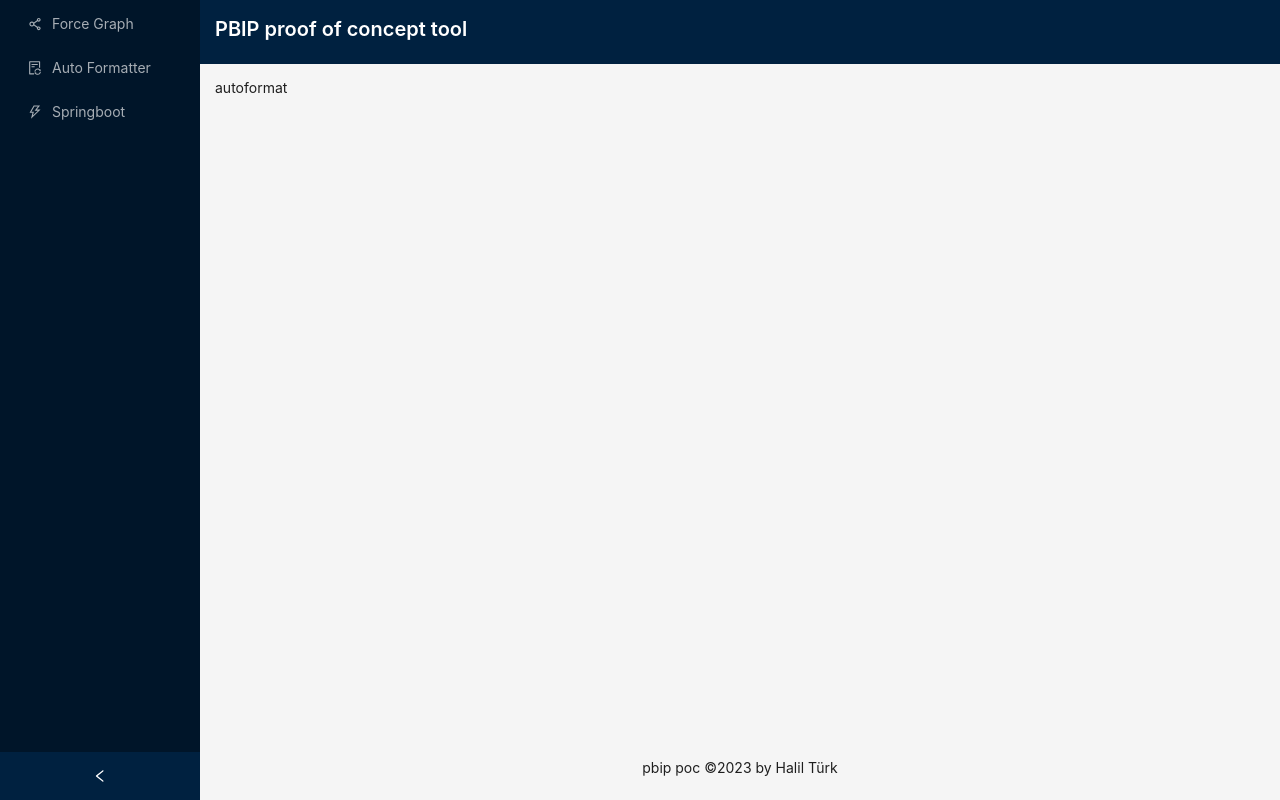
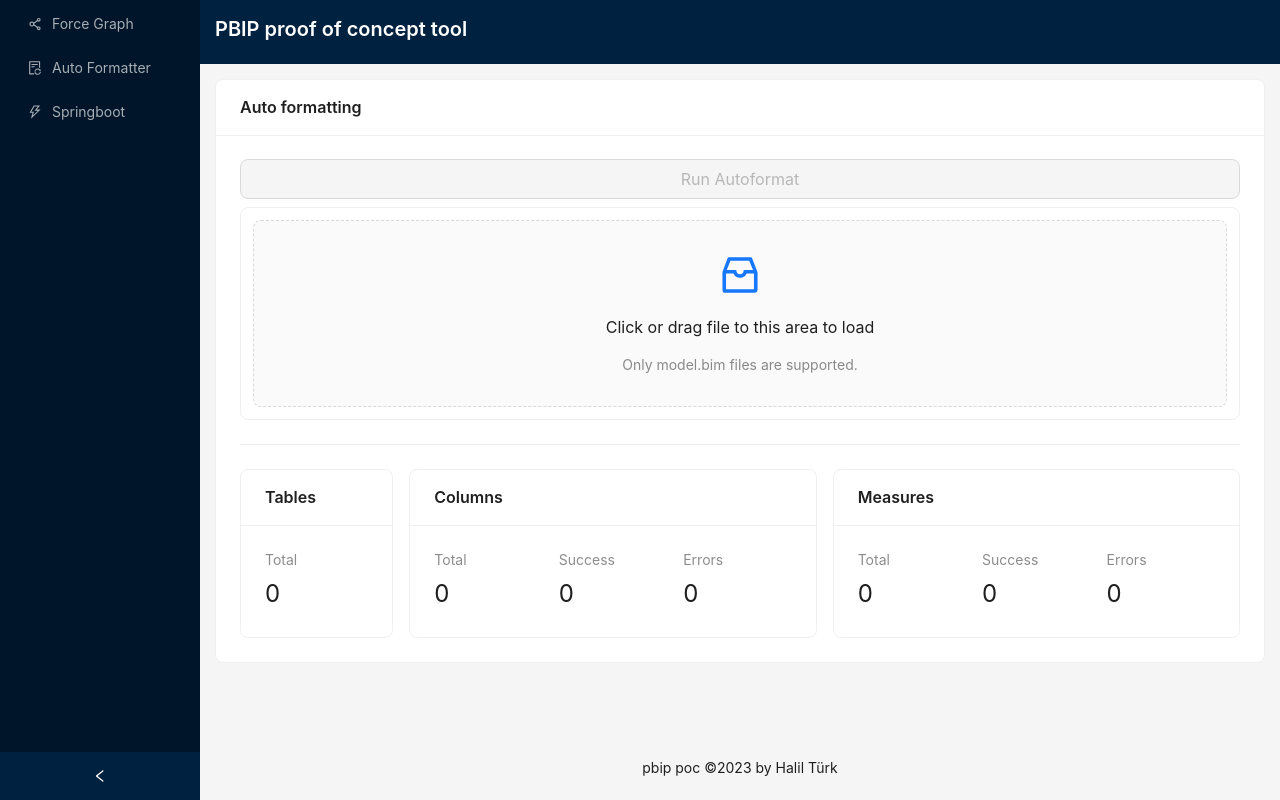
Before and after one commit to chimeralevia/pbip_tool, a React (Vite) app: page /#/autoformat in a window 1280 px wide. Built offline with nearby package versions, Linux system fonts and the light colour scheme.

Commit message:
added auto format

```diff
--- a/package.json
+++ b/package.json
@@ -17,6 +17,7 @@
     "aframe": "^1.4.2",
     "antd": "^5.10.3",
     "ar.js": "^2.2.2",
+    "axios": "^1.6.0",
     "localforage": "^1.10.0",
     "match-sorter": "^6.3.1",
     "react": "^18.2.0",
--- a/src/App.jsx
+++ b/src/App.jsx
@@ -28,6 +28,11 @@ function App() {
             <li>
               <Link href="#/forcegraph">Force Graph</Link>
             </li>
+          </ul>
+        </Paragraph>
+        <Title level={2}>Modules in development</Title>
+        <Paragraph>
+          <ul>
             <li>
               <Link href="#/autoformat">Auto Formatter</Link>
             </li>
--- a/src/MainLayout.jsx
+++ b/src/MainLayout.jsx
@@ -8,6 +8,7 @@ import { Layout, Menu, theme } from "antd";
 import MainRouter from "./MainRouter";
 import Link from "antd/es/typography/Link";
 import Title from "antd/es/typography/Title";
+import LoadModelButton from "./components/LoadModelButton";
 const { Header, Content, Footer, Sider } = Layout;
 
 function getItem(label, key, icon, disabled, children) {
@@ -24,7 +25,7 @@ function getItem(label, key, icon, disabled, children) {
 }
 const items = [
   getItem("Force Graph", "#/forcegraph", <ShareAltOutlined />, false),
-  getItem("Auto Formatter", "#/autoformat", <FileSyncOutlined />, true),
+  getItem("Auto Formatter", "#/autoformat", <FileSyncOutlined />, false),
   getItem("Springboot", "#/springboot", <ThunderboltOutlined />, true),
 ];
 
@@ -58,7 +59,9 @@ const MainLayout = () => {
             background: "#002140",
           }}
         >
-          <Title level={4} style={{margin:0,padding:15, color:"white"}}>PBIP proof of concept tool</Title>
+          <Title level={4} style={{ margin: 0, padding: 15, color: "white" }}>
+            PBIP proof of concept tool
+          </Title>
         </Header>
         <Content
           style={{
--- a/src/MainRouter.jsx
+++ b/src/MainRouter.jsx
@@ -2,11 +2,12 @@ import React from "react";
 import { createHashRouter, RouterProvider } from "react-router-dom";
 import NetworkGraphView from "./views/NetworkGraphView.jsx";
 import App from "./App.jsx";
+import AutoFormatter from "./views/AutoFormatter.jsx";
 
 const router = createHashRouter([
   {
     path: "/",
-    element: <App/>,
+    element: <App />,
   },
   {
     path: "/forcegraph",
@@ -14,7 +15,7 @@ const router = createHashRouter([
   },
   {
     path: "/autoformat",
-    element: <>autoformat</>,
+    element: <AutoFormatter />,
   },
   {
     path: "/springboot",
@@ -23,6 +24,5 @@ const router = createHashRouter([
 ]);
 
 export default function MainRouter() {
-
   return <RouterProvider router={router} />;
 }
--- a/src/components/GlobalStore.js
+++ b/src/components/GlobalStore.js
@@ -17,7 +17,7 @@ const transform_data = (model) => {
 
     const columns = table?.columns || [];
     const t_columns = columns.map((col) => {
-      const c_col = col;
+      const c_col = structuredClone(col);
       c_col.parent_table = t_obj;
       c_col.entity_type = "COLUMN";
       c_col.uuid = `${t_obj.uuid}[C]${col.name}`;
@@ -27,7 +27,7 @@ const transform_data = (model) => {
 
     const measures = table?.measures || [];
     const t_measures = measures.map((measure) => {
-      const c_mes = measure;
+      const c_mes = structuredClone(measure);
       c_mes.parent_table = t_obj;
       c_mes.entity_type = "MEASURE";
       c_mes.uuid = `${t_obj.uuid}[M]${measure.name}`;
--- a/src/components/LoadModelButton.jsx
+++ b/src/components/LoadModelButton.jsx
@@ -39,7 +39,7 @@ export default function LoadModelButton({tourRef}) {
   };
 
   return (
-    <Card  bordered={false} size="small" ref={tourRef}>
+    <Card  size="small" ref={tourRef}>
       <Dragger {...props}>
         <p className="ant-upload-drag-icon">
           <InboxOutlined />
--- a/src/views/AutoFormatter.jsx
+++ b/src/views/AutoFormatter.jsx
@@ -1,7 +1,221 @@
-import React from 'react'
+import React, { useEffect, useState } from "react";
+import { useModelStore } from "../components/GlobalStore";
+import {
+  Row,
+  Col,
+  Card,
+  Button,
+  Space,
+  Progress,
+  Statistic,
+  Spin,
+  Table,
+  Divider,
+  Alert,
+} from "antd";
+import LoadModelButton from "../components/LoadModelButton";
+import axios from "axios";
 
 export default function AutoFormatter() {
+  const model_obj = useModelStore((state) => state.modelObj);
+
+  const [statusObj, setStatusObj] = useState({
+    table: { total: 0 },
+    column: { total: 0, errors: 0, success: 0 },
+    measure: { total: 0, errors: 0, success: 0 },
+  });
+  const [isRunning, setIsRunning] = useState(false);
+
+  function requestFormattedDax(measure, measureName) {
+    const requestObj = {
+      dax: `${measureName}=${measure}`,
+      listSeperator: ",",
+      decimalSeperator: ".",
+    };
+
+    return axios.post(
+      "https://daxformatter.azurewebsites.net/api/DaxTokenFormat/",
+      requestObj
+    );
+  }
+
+  function download(filename, text) {
+    var element = document.createElement("a");
+    element.setAttribute(
+      "href",
+      "data:text/plain;charset=utf-8," + encodeURIComponent(text)
+    );
+    element.setAttribute("download", filename);
+
+    element.style.display = "none";
+    document.body.appendChild(element);
+
+    element.click();
+
+    document.body.removeChild(element);
+  }
+
+  const joinFormattedString = (formattedArray) => {
+    var fullString = "\n";
+    for (let rowIndx = 0; rowIndx < formattedArray.length; rowIndx++) {
+      const row = formattedArray[rowIndx];
+      if (rowIndx == 0) continue;
+
+      for (let elIndx = 0; elIndx < row.length; elIndx++) {
+        const element = row[elIndx];
+        fullString += element.string;
+      }
+
+      fullString += "\n";
+    }
+
+    return fullString;
+  };
+
+  const formatModel = async () => {
+    const modelCopy = structuredClone(model_obj);
+    console.log(model_obj);
+    setIsRunning(true);
+
+    const counts = {
+      table: { total: modelCopy?.model?.tables.length },
+      column: { total: 0, errors: 0, success: 0 },
+      measure: { total: 0, errors: 0, success: 0 },
+    };
+
+    for (let tIndx = 0; tIndx < modelCopy?.model?.tables.length; tIndx++) {
+      const table = modelCopy?.model?.tables[tIndx];
+
+      for (let columIndx = 0; columIndx < table?.columns.length; columIndx++) {
+        const column = table?.columns[columIndx];
+        counts.column.total += 1;
+
+        if (column.expression) {
+          const resp = await requestFormattedDax(
+            column.expression,
+            column.name
+          );
+
+          if (resp.data?.errors.length > 0) {
+            counts.column.errors += 1;
+          } else {
+            const formattedString = joinFormattedString(resp.data.formatted);
+            modelCopy.model.tables[tIndx].columns[columIndx].expression =
+              formattedString;
+            counts.column.success += 1;
+          }
+        }
+      }
+      if (table?.measures) {
+        for (let measIndx = 0; measIndx < table?.measures.length; measIndx++) {
+          const measure = table?.measures[measIndx];
+          counts.measure.total += 1;
+
+          if (measure.expression) {
+            const resp = await requestFormattedDax(
+              measure.expression,
+              measure.name
+            );
+
+            if (resp.data?.errors.length > 0) {
+              counts.measure.errors += 1;
+            } else {
+              const formattedString = joinFormattedString(resp.data.formatted);
+              modelCopy.model.tables[tIndx].measures[measIndx].expression =
+                formattedString;
+              counts.measure.success += 1;
+            }
+          }
+        }
+      }
+    }
+    setIsRunning(false);
+    setStatusObj(counts);
+    download("model.bim", JSON.stringify(modelCopy));
+  };
+
   return (
-    <div>AutoFormatter</div>
-  )
+    <Card title="Auto formatting">
+      {isRunning ? (
+        <Spin tip="Loading...">
+          <Alert
+            message=""
+            description=""
+            type="info"
+            style={{ minHeight: 150 }}
+          />
+        </Spin>
+      ) : (
+        <>
+          <Row gutter={[16, 8]}>
+            <Col span={24}>
+              <Button
+                size="large"
+                block={true}
+                type="primary"
+                onClick={formatModel}
+                disabled={model_obj?.model == undefined}
+              >
+                Run Autoformat
+              </Button>
+            </Col>
+            <Col span={24}>
+              <LoadModelButton />
+            </Col>
+          </Row>
+          <Divider />
+          <Row gutter={[16, 8]}>
+            <Col span={4}>
+              <Card title="Tables">
+                <Row gutter={[16, 8]}>
+                  <Col span={24}>
+                    <Statistic title="Total" value={statusObj.table.total} />
+                  </Col>
+                </Row>
+              </Card>
+            </Col>
+            <Col span={10}>
+              <Card title="Columns">
+                <Row gutter={[16, 8]}>
+                  <Col span={8}>
+                    <Statistic title="Total" value={statusObj.column.total} />
+                  </Col>
+                  <Col span={8}>
+                    <Statistic
+                      title="Success"
+                      value={statusObj.column.success}
+                    />
+                  </Col>
+                  <Col span={8}>
+                    <Statistic title="Errors" value={statusObj.column.errors} />
+                  </Col>
+                </Row>
+              </Card>
+            </Col>
+            <Col span={10}>
+              <Card title="Measures">
+                <Row gutter={[16, 8]}>
+                  <Col span={8}>
+                    <Statistic title="Total" value={statusObj.measure.total} />
+                  </Col>
+                  <Col span={8}>
+                    <Statistic
+                      title="Success"
+                      value={statusObj.measure.success}
+                    />
+                  </Col>
+                  <Col span={8}>
+                    <Statistic
+                      title="Errors"
+                      value={statusObj.measure.errors}
+                    />
+                  </Col>
+                </Row>
+              </Card>
+            </Col>
+          </Row>
+        </>
+      )}
+    </Card>
+  );
 }
--- a/src/views/NetworkGraphView.jsx
+++ b/src/views/NetworkGraphView.jsx
@@ -5,8 +5,7 @@ import D3Graph from "../components/D3Graph";
 import HighlightNodesTable from "../components/HighlightNodesTable";
 import NetworkStatistics from "../components/NetworkStatistics";
 
-import { EllipsisOutlined } from "@ant-design/icons";
-import { Button, Space, Tour } from "antd";
+import { Button, Tour } from "antd";
 
 export default function NetworkGraphView() {
   const [open, setOpen] = useState(false);
```
Also changed, not shown: 1 other file (tests, documents, lock files or other folders).
